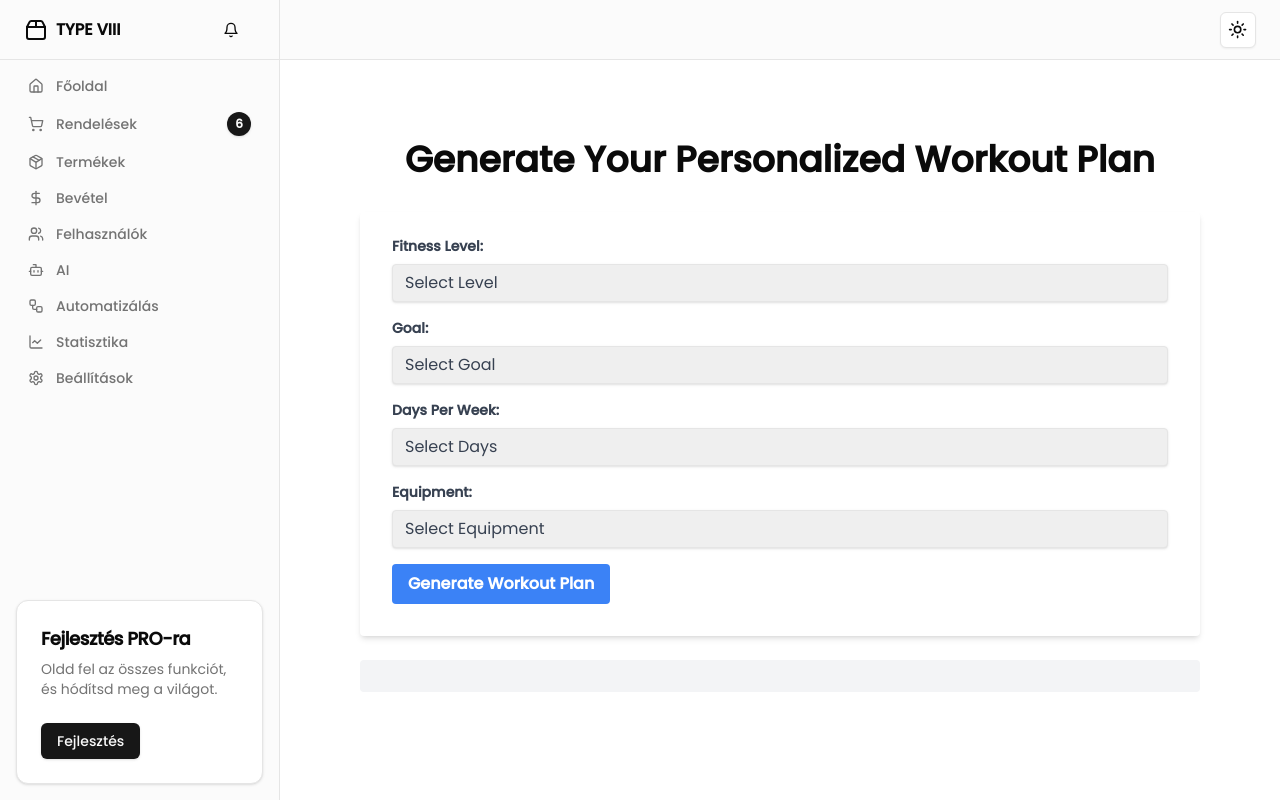
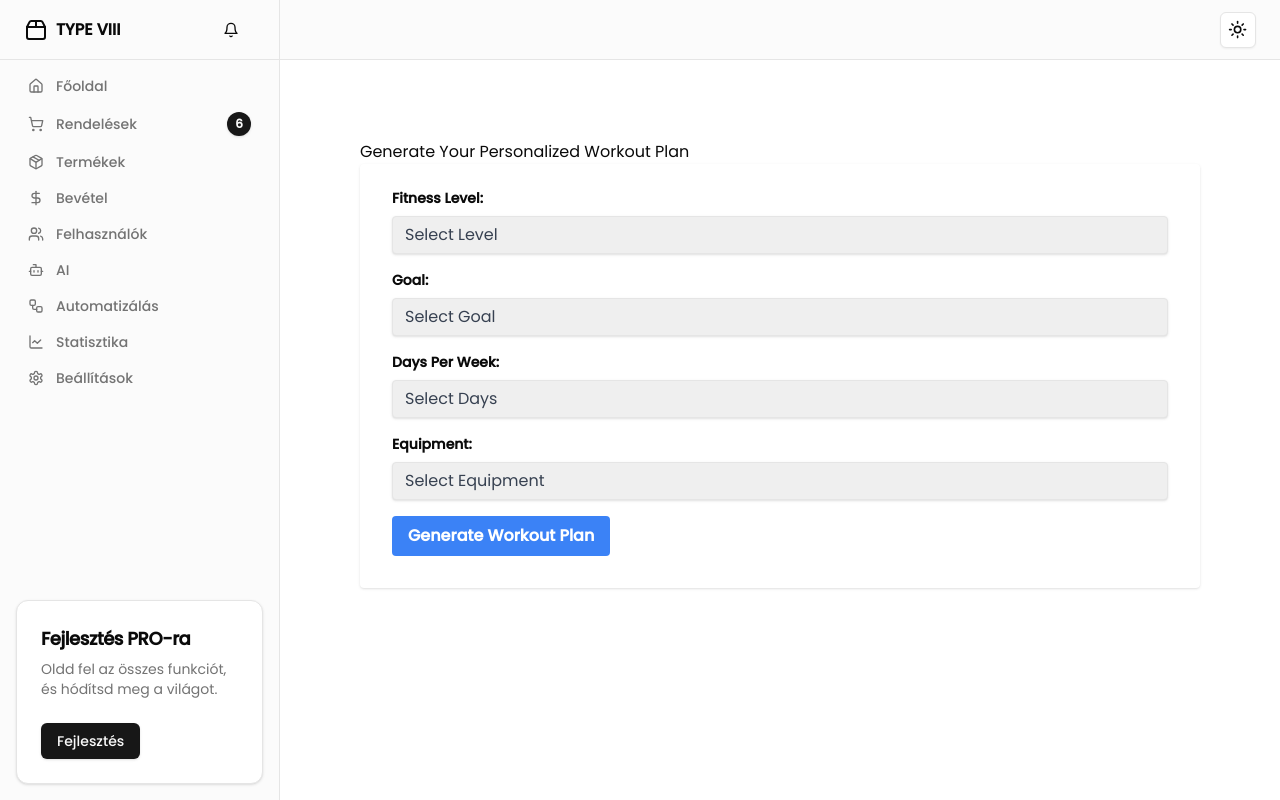
Before and after one commit to nemethdavid03/quiz, a Next.js app: page /admin/ai/gemini/gym-recommendation in a window 1280 px wide. Built offline with nearby package versions, Linux system fonts and the light colour scheme; no server answers.

Commit message:
Updated page.tsx

```diff
--- a/src/app/admin/ai/gemini/gym-recommendation/page.tsx
+++ b/src/app/admin/ai/gemini/gym-recommendation/page.tsx
@@ -3,7 +3,6 @@
 import { GoogleGenerativeAI } from '@google/generative-ai';
 import React, { useState } from 'react';
 import { motion } from 'framer-motion';
-import { marked } from 'marked';
 
 const genAI = new GoogleGenerativeAI(process.env.NEXT_PUBLIC_GEMINI_AI!);
 const model = genAI.getGenerativeModel({ model: "gemini-1.5-flash" });
@@ -16,7 +15,6 @@ const GymRecommendation = () => {
         daysPerWeek: '',
         equipment: '',
     });
-    const [isLoading, setIsLoading] = useState(false);
 
     const handleChange = (event) => {
         setFormData({ ...formData, [event.target.name]: event.target.value });
@@ -24,26 +22,23 @@ const GymRecommendation = () => {
 
     const handleSubmit = async (event) => {
         event.preventDefault();
-        setIsLoading(true);
 
         const prompt = `Generate a workout plan for someone with ${formData.fitnessLevel} fitness level, aiming to ${formData.goal}. Include ${formData.daysPerWeek} workouts per week using ${formData.equipment}.`;
 
         try {
             const result = await model.generateContent(prompt);
-            setWorkoutPlan(marked.parse(result.response.text()));
+            setWorkoutPlan(result.response.text());
         } catch (error) {
             console.error('Error generating workout plan:', error);
-        } finally {
-            setIsLoading(false);
         }
     };
 
     return (
         <div className="container mx-auto p-8">
-            <h1 className="text-4xl font-bold mb-8 text-center">Generate Your Personalized Workout Plan</h1>
-            <form onSubmit={handleSubmit} className="bg-white shadow-md rounded px-8 pt-6 pb-8 mb-4">
+            <h1>Generate Your Personalized Workout Plan</h1>
+            <form onSubmit={handleSubmit} className="shadow rounded px-8 pt-6 pb-8 mb-4">
                 <div className="mb-4">
-                    <label htmlFor="fitnessLevel" className="block text-gray-700 text-sm font-bold mb-2">Fitness Level:</label>
+                    <label htmlFor="fitnessLevel" className="block text-sm font-bold mb-2">Fitness Level:</label>
                     <select id="fitnessLevel" name="fitnessLevel" value={formData.fitnessLevel} onChange={handleChange} className="shadow appearance-none border rounded w-full py-2 px-3 text-gray-700 leading-tight focus:outline-none focus:shadow-outline">
                         <option value="">Select Level</option>
                         <option value="Beginner">Beginner</option>
@@ -52,7 +47,7 @@ const GymRecommendation = () => {
                     </select>
                 </div>
                 <div className="mb-4">
-                    <label htmlFor="goal" className="block text-gray-700 text-sm font-bold mb-2">Goal:</label>
+                    <label htmlFor="goal" className="block text-sm font-bold mb-2">Goal:</label>
                     <select id="goal" name="goal" value={formData.goal} onChange={handleChange} className="shadow appearance-none border rounded w-full py-2 px-3 text-gray-700 leading-tight focus:outline-none focus:shadow-outline">
                         <option value="">Select Goal</option>
                         <option value="Build Muscle">Build Muscle</option>
@@ -61,7 +56,7 @@ const GymRecommendation = () => {
                     </select>
                 </div>
                 <div className="mb-4">
-                    <label htmlFor="daysPerWeek" className="block text-gray-700 text-sm font-bold mb-2">Days Per Week:</label>
+                    <label htmlFor="daysPerWeek" className="block text-sm font-bold mb-2">Days Per Week:</label>
                     <select id="daysPerWeek" name="daysPerWeek" value={formData.daysPerWeek} onChange={handleChange} className="shadow appearance-none border rounded w-full py-2 px-3 text-gray-700 leading-tight focus:outline-none focus:shadow-outline">
                         <option value="">Select Days</option>
                         <option value="3">3</option>
@@ -70,7 +65,7 @@ const GymRecommendation = () => {
                     </select>
                 </div>
                 <div className="mb-4">
-                    <label htmlFor="equipment" className="block text-gray-700 text-sm font-bold mb-2">Equipment:</label>
+                    <label htmlFor="equipment" className="block text-sm font-bold mb-2">Equipment:</label>
                     <select id="equipment" name="equipment" value={formData.equipment} onChange={handleChange} className="shadow appearance-none border rounded w-full py-2 px-3 text-gray-700 leading-tight focus:outline-none focus:shadow-outline">
                         <option value="">Select Equipment</option>
                         <option value="Gym Equipment">Gym Equipment</option>
@@ -78,32 +73,16 @@ const GymRecommendation = () => {
                         <option value="Home Equipment">Home Equipment</option>
                     </select>
                 </div>
-                <button type="submit" disabled={isLoading} className="bg-blue-500 hover:bg-blue-700 text-white font-bold py-2 px-4 rounded focus:outline-none focus:shadow-outline">
-                    {isLoading ? (
-                        <div className="animate-spin rounded-full h-6 w-6 border-4 border-t-4 border-white"></div>
-                    ) : (
-                        "Generate Workout Plan"
-                    )}
-                </button>
+                <button type="submit" className="bg-blue-500 hover:bg-blue-700 text-white font-bold py-2 px-4 rounded focus:outline-none focus:shadow-outline">Generate Workout Plan</button>
             </form>
-
-            {isLoading && (
-                <div className="flex justify-center items-center h-20">
-                    <div className="animate-spin rounded-full h-10 w-10 border-4 border-t-4 border-blue-500"></div>
-                </div>
-            )}
 
             <motion.div
                 initial={{ opacity: 0, y: 20 }}
                 animate={{ opacity: 1, y: 0 }}
                 transition={{ duration: 0.5 }}
-                className="bg-gray-100 rounded p-4 mt-6"
+                className="rounded p-4 mt-6"
             >
-                {workoutPlan && (
-                    <div className="prose prose-lg prose-blue">
-                        <pre className="overflow-auto text-gray-700">{workoutPlan}</pre>
-                    </div>
-                )}
+                {workoutPlan && <pre>{workoutPlan}</pre>}
             </motion.div>
         </div>
     );
```
